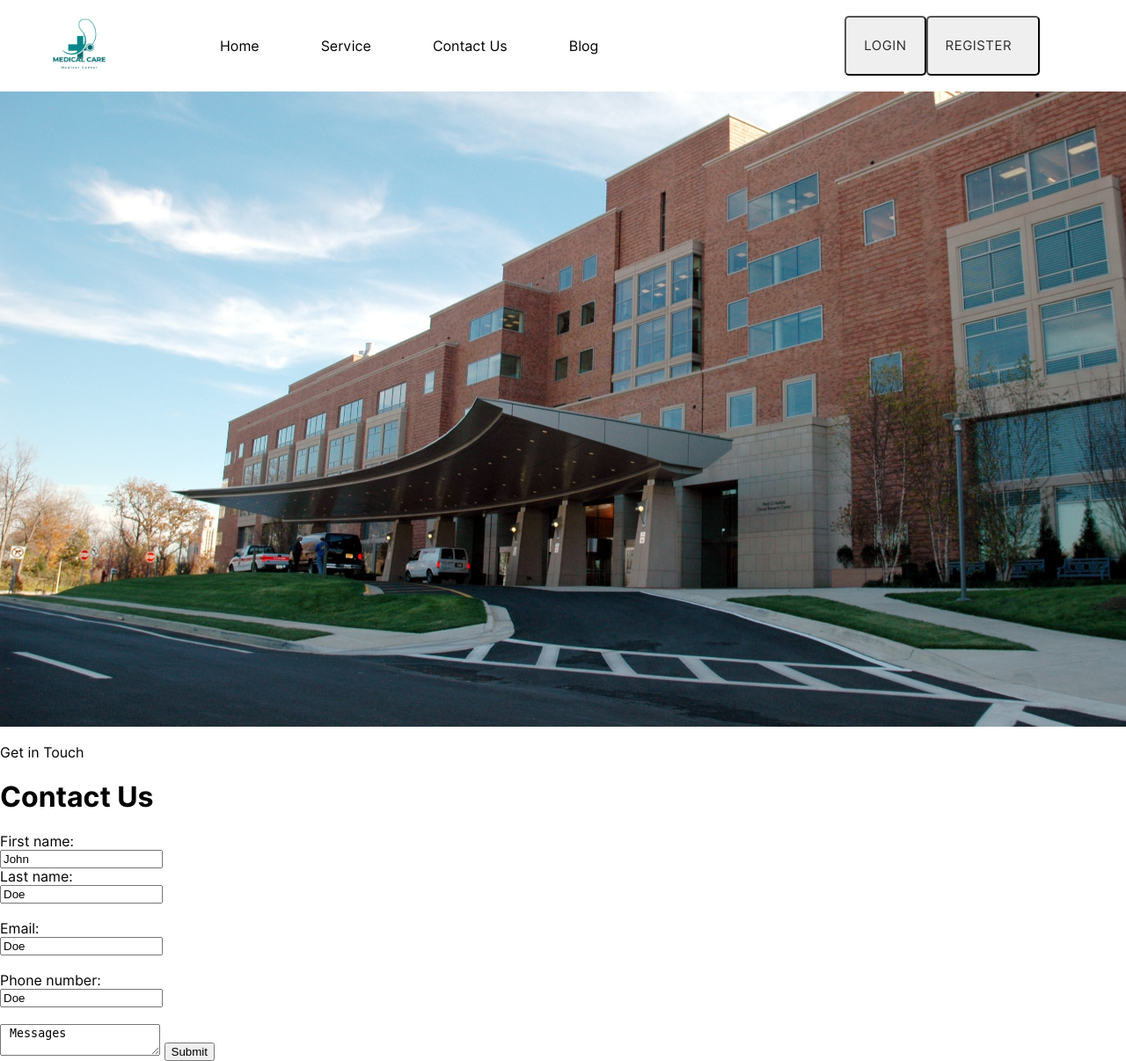
After one commit to CED-b2005/Health_Care, a PHP site: page /ContactUs.php in a window 1280 px wide; the page is wider, and only the part inside the window is pictured. The commit adds this page. Shown: that part at 88% size. Run offline with PHP 8.4, Linux system fonts and the light colour scheme.

Commit message:
thuy_updates_contactUs

```diff
--- /dev/null
+++ b/ContactUs.php
@@ -0,0 +1,73 @@
+<!DOCTYPE html>
+<html lang="en">
+<head>
+    <meta charset="UTF-8">
+    <meta name="viewport" content="width=device-width, initial-scale=1.0">
+    <title>Contact Us</title>
+    <link rel="stylesheet" href="css/animations.css" />
+    <link rel="stylesheet" href="css/main.css" />
+</head>
+    <?php
+        require_once './css/index.php';
+    ?>
+<body>
+    <header>
+        <div class="header__session">
+            <div class="edoc__logo">
+                <img class="logo" src="./img/unnamed.png" alt="" />
+            </div>
+            <div class="header__navbar__session">
+                <ul class="header__navbar">
+                    <li class="header__navebar__item">
+                        <a href="Home.php">Home</a>
+                    </li>
+                    <li class="header__navebar__item">
+                        <a href="Service.php">Service</a>
+                    </li>
+                    <li class="header__navebar__item">
+                        <a href="ContactUs.php">Contact Us</a>
+                    </li>
+                    <li class="header__navebar__item">
+                        <a href="Blog.php">Blog</a>
+                    </li>
+                </ul>
+            </div>
+            <div class="header__login__session">
+                <ul class="header__login">
+                    <li class="header__login__item">
+                        <button class="btn login_btn">
+                            <a href="login.php" class="non-style-link">
+                                <p class="nav-item">LOGIN</p>
+                            </a>
+                        </button>
+                    </li>
+                    <li class="header__login__item">
+                        <button class="btn login_btn">
+                            <a href="signup.php" class="non-style-link">
+                                <p class="nav-item" style="padding-right: 10px;">REGISTER</p>
+                            </a>
+                        </button>
+                    </li>
+                </ul>
+            </div>
+        </div>
+        <img src="./img/aboutUs.png" alt="img about us ">
+    </header>
+    <div>
+        <p> Get in Touch </p>
+        <h1> Contact Us </h1>
+        <form action="/action_page.php">
+            <label for="fname">First name:</label><br>
+            <input type="text" id="fname" name="fname" value="John" placeholder="Enter your first name "><br>
+            <label for="lname">Last name:</label><br>
+            <input type="text" id="lname" name="lname" value="Doe" placeholder="Enter your last name"><br><br>
+            <label for="lname">Email:</label><br>
+            <input type="text" id="lname" name="lname" value="Doe" placeholder="Enter your email"><br><br>
+            <label for="lname">Phone number:</label><br>
+            <input type="text" id="lname" name="lname" value="Doe" placeholder="Enter your phone number"><br><br>
+            <textarea name="messages" id=""> Messages </textarea>
+            <input type="submit" value="Submit">
+        </form>
+    </div>
+</body>
+</html>
--- /dev/null
+++ b/connection.php
@@ -0,0 +1,6 @@
+<?php
+    $database= new mysqli("localhost","root","Thuy@2005","edoc");
+    if ($database->connect_error){
+        die("Connection failed:  ".$database->connect_error);
+    }
+?>
```
Also changed, not shown: css/ContactUs.css (added, +10 -0 lines), css/index.php (line endings or trailing spaces), img/aboutUs.png (added).
